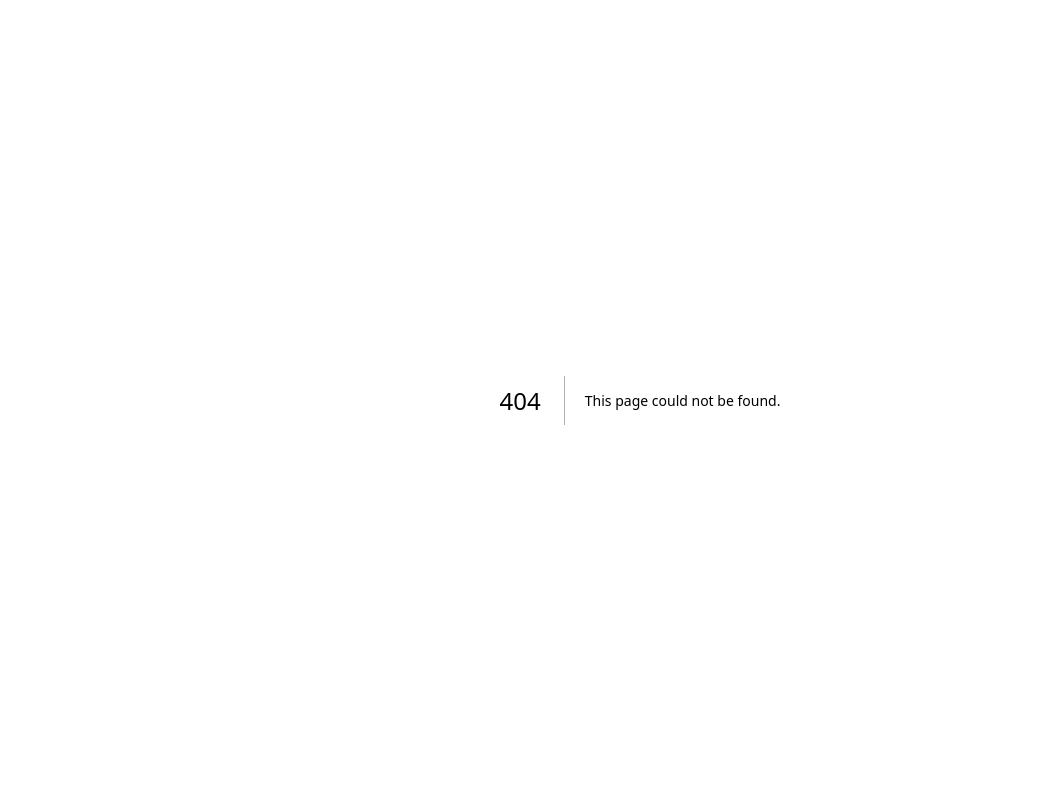
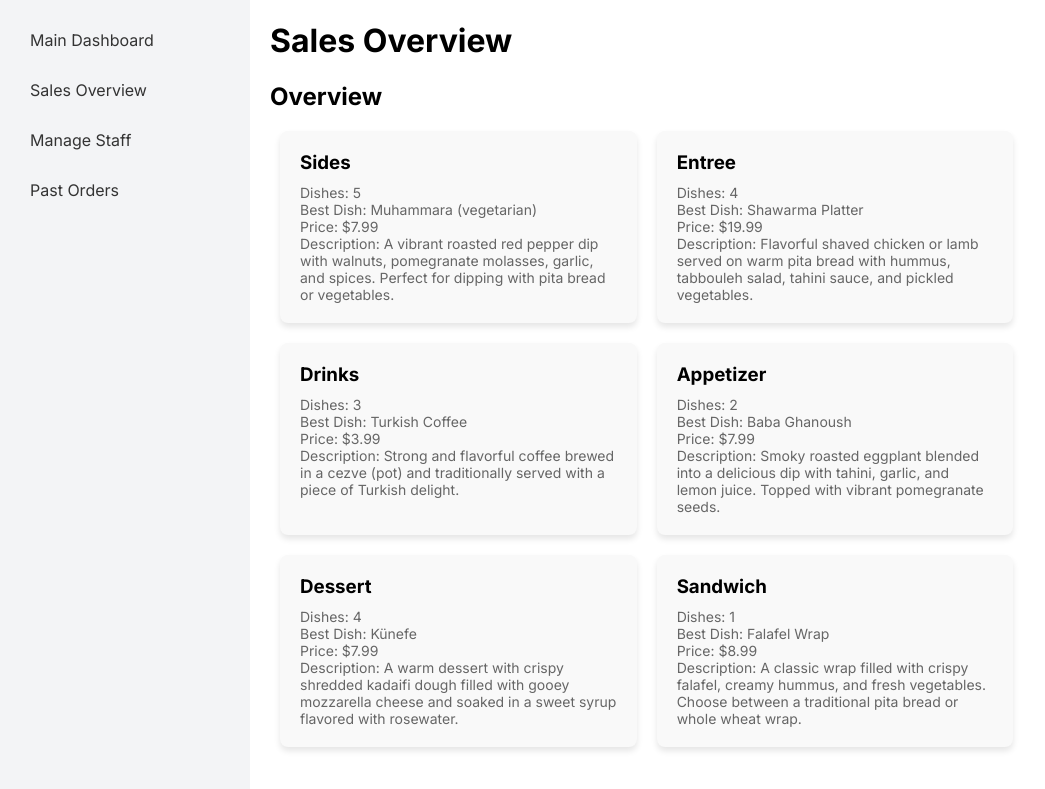
Before and after one commit to JoeHn01/restaurant-app, a Next.js app in the folder frontend/: page /dashboard/sales-overview in a window 1280 px wide. Before the commit this address had no page. Shown: the top 789 px of the page, without its empty margins (0-1045 px from the left). Built offline with nearby package versions, Linux system fonts and the light colour scheme.

Commit message:
changed titles on dashboard tabs

```diff
--- a/frontend/app/dashboard/components/side-nav/side-nav.tsx
+++ b/frontend/app/dashboard/components/side-nav/side-nav.tsx
@@ -14,9 +14,9 @@ type SidebarItem = {
 const currentPath = `/dashboard`
 const sidebarItems: SidebarItem[] = [
   { title: 'Main Dashboard', path: `${currentPath}` },
-  { title: 'View Menu', path: `${currentPath}/menu` },
-  { title: 'View Customers', path: `${currentPath}/customers` },
-  { title: 'View Orders', path: `${currentPath}/orders` },
+  { title: 'Sales Overview', path: `${currentPath}/sales-overview` },
+  { title: 'Manage Staff', path: `${currentPath}/manage-staff` },
+  { title: 'Past Orders', path: `${currentPath}/past-orders` },
   // Add more sidebar items as needed
 ];
 
--- a/frontend/app/dashboard/menu/components/menu-overview/menu-overview.tsx
+++ b/frontend/app/dashboard/sales-overview/components/sales-overview/sales-overview.tsx
@@ -1,5 +1,5 @@
 import React from 'react';
-import styles from './menu-overview.module.css';
+import styles from './sales-overview.module.css';
 
 interface Dish {
   name: string;
@@ -176,7 +176,7 @@ const MenuOverview: React.FC = () => {
 
     return (
       <div className={styles.menuOverview}>
-        <h2>Menu Overview</h2>
+        <h2>Overview</h2>
         <div className={styles.categoryContainer}>
           {menuCategories.map((category, index) => (
             <div key={index} className={styles.categoryCard}>
--- a/frontend/app/dashboard/menu/page.tsx
+++ b/frontend/app/dashboard/sales-overview/page.tsx
@@ -1,13 +1,13 @@
 // Dashboard.tsx (or any other page/component)
 import React from 'react';
-import MenuOverview from './components/menu-overview/menu-overview';
+import SalesOverview from './components/sales-overview/sales-overview';
 import PopularDishes from './components/popular-dishes/popular-dishes';
 
 const Dashboard: React.FC = () => {
   return (
     <div>
-      <h1>Menu</h1>
-      <MenuOverview />
+      <h1>Sales Overview</h1>
+      <SalesOverview />
       <PopularDishes />
     </div>
   );
```
Also changed, not shown: frontend/app/dashboard/sales-overview/components/popular-dishes/popular-dishes.module.css (renamed from frontend/app/dashboard/menu/components/popular-dishes/popular-dishes.module.css), frontend/app/dashboard/sales-overview/components/popular-dishes/popular-dishes.tsx (renamed from frontend/app/dashboard/menu/components/popular-dishes/popular-dishes.tsx), frontend/app/dashboard/sales-overview/components/sales-overview/sales-overview.module.css (renamed from frontend/app/dashboard/menu/components/menu-overview/menu-overview.module.css), frontend/app/dashboard/staff/page.tsx (renamed from frontend/app/dashboard/customers/page.tsx).
